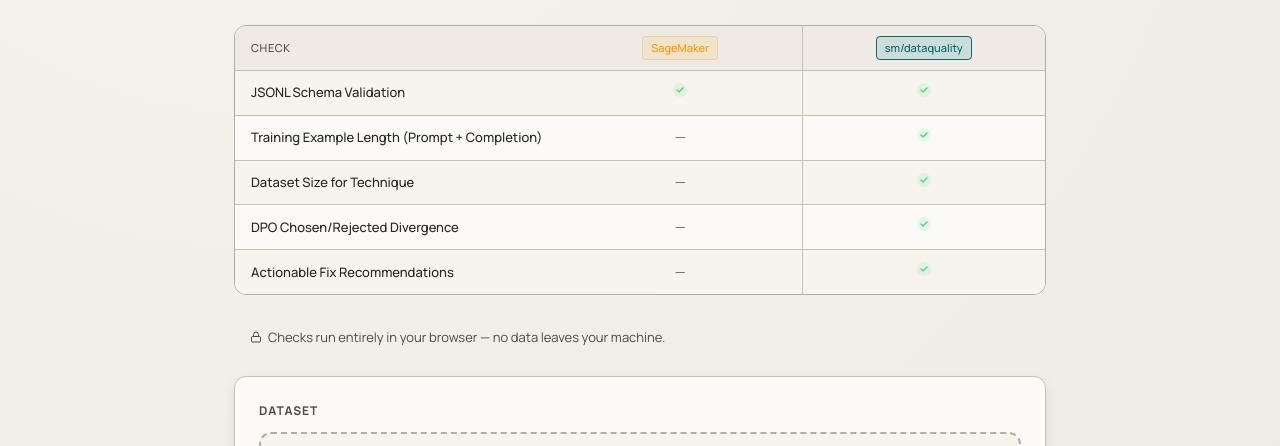
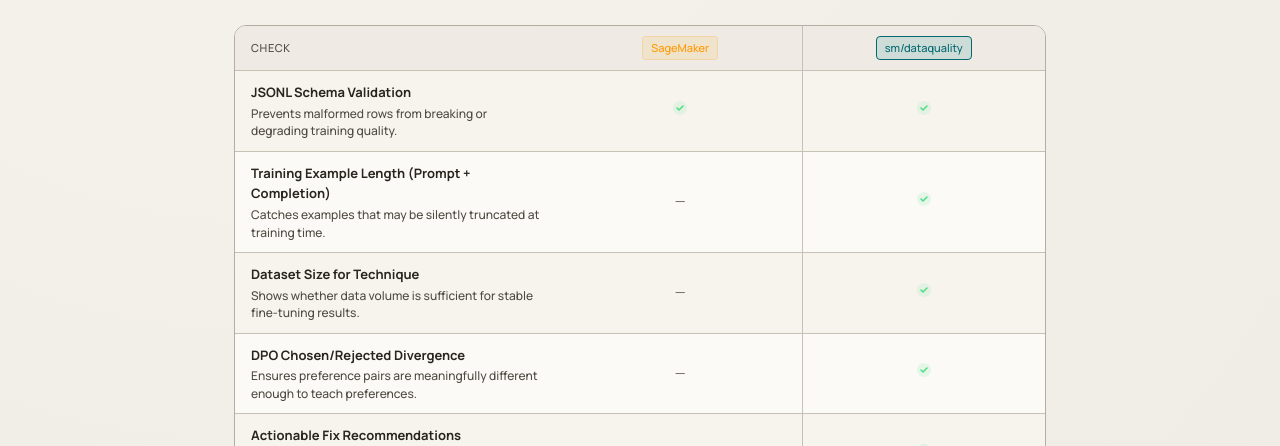
Before and after one commit to vshriaditya/sm-dataquality, a plain HTML site: page index.html in a window 1280 px wide. Shown: the part 354-800 px from the top of the page. Drawn offline with nearby package versions, Linux system fonts and the light colour scheme.

Commit message:
copy: add check rationale subtext in comparison table

```diff
--- a/index.html
+++ b/index.html
@@ -322,6 +322,21 @@
         font-weight: 500;
       }
 
+      .check-name {
+        display: block;
+        color: var(--text);
+        font-weight: 650;
+      }
+
+      .check-subtext {
+        display: block;
+        margin-top: 2px;
+        color: var(--text-muted);
+        font-size: 12px;
+        line-height: 1.45;
+        font-weight: 500;
+      }
+
       .hero-status-unsupported {
         color: var(--text-faint);
         font-size: 14px;
@@ -1232,7 +1247,10 @@
                 </thead>
                 <tbody>
                   <tr>
-                    <td>JSONL Schema Validation</td>
+                    <td>
+                      <span class="check-name">JSONL Schema Validation</span>
+                      <span class="check-subtext">Prevents malformed rows from breaking or degrading training quality.</span>
+                    </td>
                     <td>
                       <svg width="16" height="16" viewBox="0 0 16 16" fill="none" aria-label="Supported">
                         <circle cx="8" cy="8" r="7" fill="rgba(74,222,128,0.12)"></circle>
@@ -1247,7 +1265,10 @@
                     </td>
                   </tr>
                   <tr>
-                    <td>Training Example Length (Prompt + Completion)</td>
+                    <td>
+                      <span class="check-name">Training Example Length (Prompt + Completion)</span>
+                      <span class="check-subtext">Catches examples that may be silently truncated at training time.</span>
+                    </td>
                     <td><span class="hero-status-unsupported">—</span></td>
                     <td>
                       <svg width="16" height="16" viewBox="0 0 16 16" fill="none" aria-label="Supported">
@@ -1257,7 +1278,10 @@
                     </td>
                   </tr>
                   <tr>
-                    <td>Dataset Size for Technique</td>
+                    <td>
+                      <span class="check-name">Dataset Size for Technique</span>
+                      <span class="check-subtext">Shows whether data volume is sufficient for stable fine-tuning results.</span>
+                    </td>
                     <td><span class="hero-status-unsupported">—</span></td>
                     <td>
                       <svg width="16" height="16" viewBox="0 0 16 16" fill="none" aria-label="Supported">
@@ -1267,7 +1291,10 @@
                     </td>
                   </tr>
                   <tr>
-                    <td>DPO Chosen/Rejected Divergence</td>
+                    <td>
+                      <span class="check-name">DPO Chosen/Rejected Divergence</span>
+                      <span class="check-subtext">Ensures preference pairs are meaningfully different enough to teach preferences.</span>
+                    </td>
                     <td><span class="hero-status-unsupported">—</span></td>
                     <td>
                       <svg width="16" height="16" viewBox="0 0 16 16" fill="none" aria-label="Supported">
@@ -1277,7 +1304,10 @@
                     </td>
                   </tr>
                   <tr>
-                    <td>Actionable Fix Recommendations</td>
+                    <td>
+                      <span class="check-name">Actionable Fix Recommendations</span>
+                      <span class="check-subtext">Turns findings into specific next steps before launching the job.</span>
+                    </td>
                     <td><span class="hero-status-unsupported">—</span></td>
                     <td>
                       <svg width="16" height="16" viewBox="0 0 16 16" fill="none" aria-label="Supported">
```
